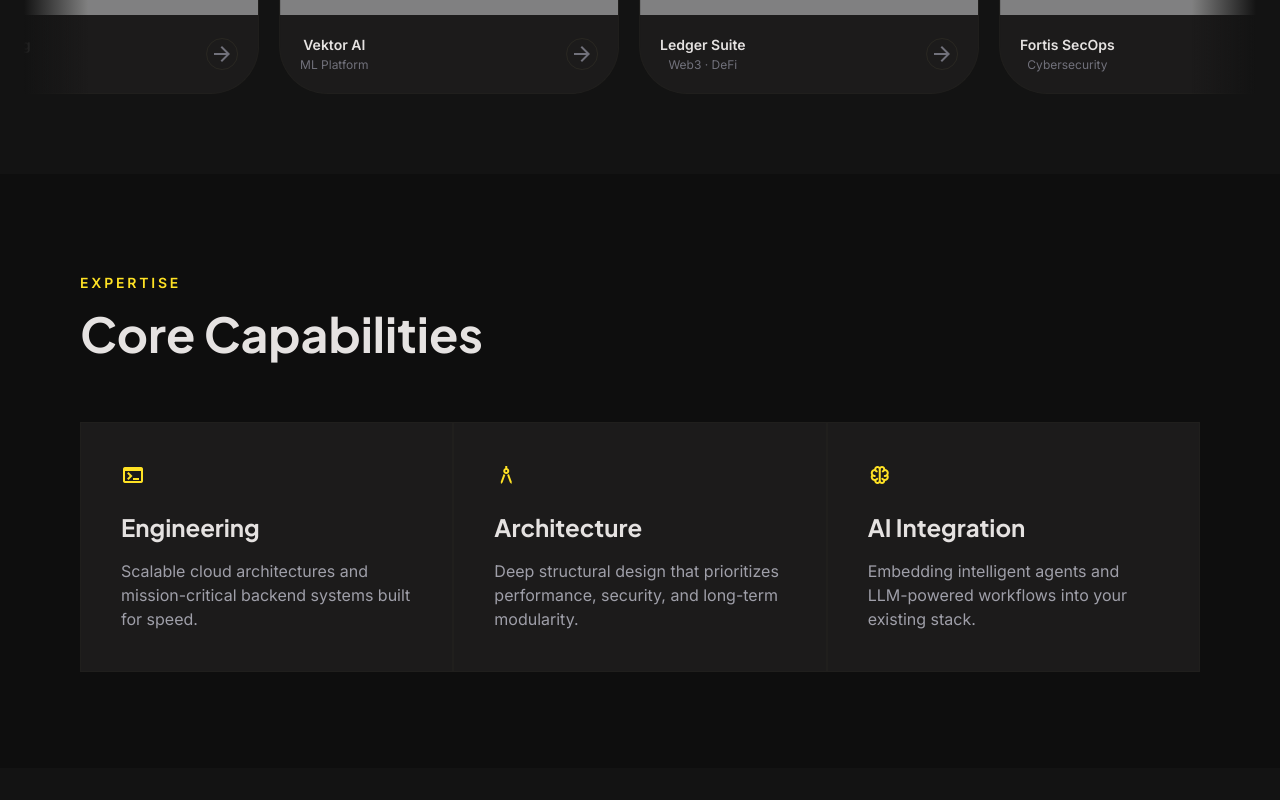
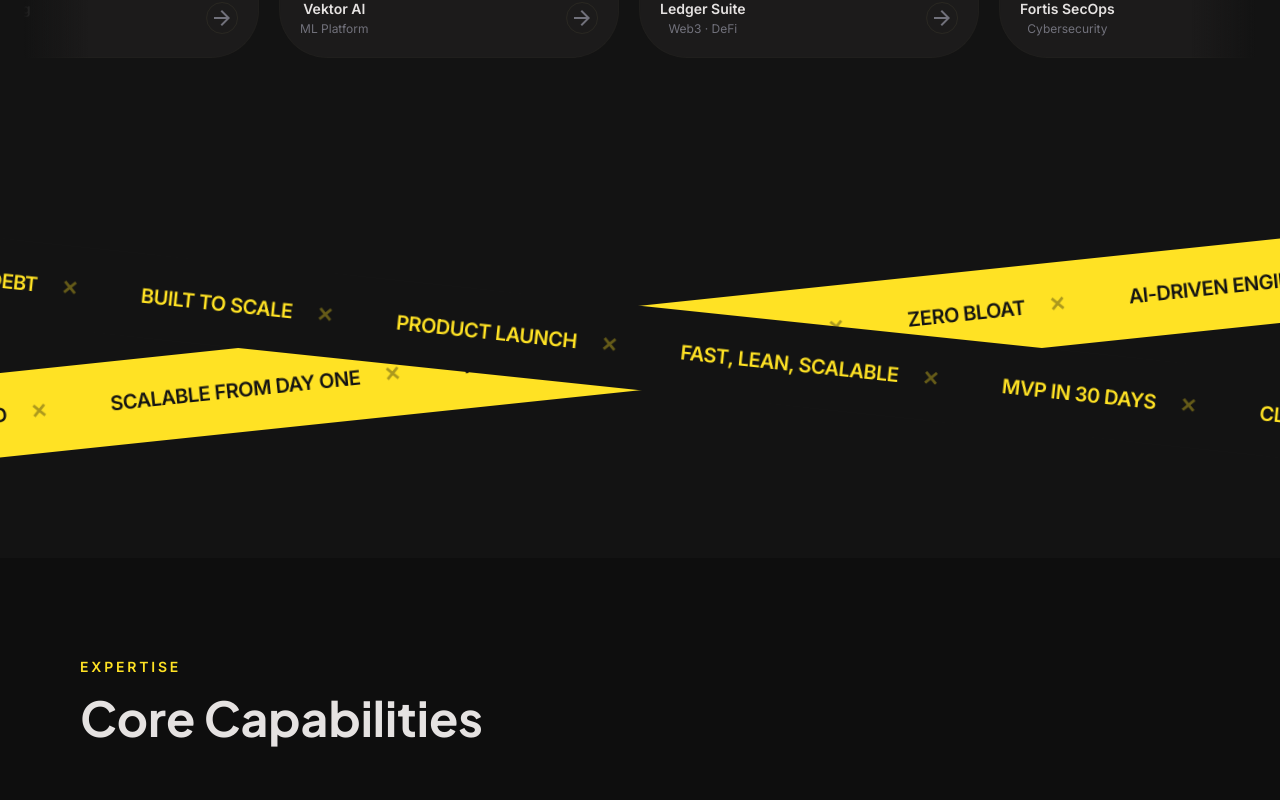
Before and after one commit to viveksh111/devmovers, a Next.js app: page / in a window 1280 px wide. Shown: the part 1060-1860 px from the top of the page. Built offline with nearby package versions, Linux system fonts and the light colour scheme; grey boxes are pictures that could not be loaded.

Commit message:
added marquee banner

```diff
--- a/app/globals.css
+++ b/app/globals.css
@@ -102,3 +102,19 @@ h4 {
 @theme inline {
   --animate-infinite-scroll: infinite-scroll 32s linear infinite;
 }
+
+/* ── Diagonal marquee ticker ── */
+@keyframes marquee-left {
+  from { transform: translateX(0); }
+  to   { transform: translateX(-25%); }
+}
+
+@keyframes marquee-right {
+  from { transform: translateX(-25%); }
+  to   { transform: translateX(0); }
+}
+
+@theme inline {
+  --animate-marquee-left:  marquee-left  28s linear infinite;
+  --animate-marquee-right: marquee-right 28s linear infinite;
+}
--- a/app/page.tsx
+++ b/app/page.tsx
@@ -1,5 +1,6 @@
 import Navbar from "@/components/Navbar";
 import HeroSection from "@/components/HeroSection";
+import MarqueeBanner from "@/components/MarqueeBanner";
 import ServicesSection from "@/components/ServicesSection";
 import WorkSection from "@/components/WorkSection";
 import WhyUsSection from "@/components/WhyUsSection";
@@ -15,6 +16,7 @@ export default function Home() {
       <Navbar />
       <main>
         <HeroSection />
+        <MarqueeBanner />
         <ServicesSection />
         <WorkSection />
         <WhyUsSection />
--- a/components/HeroSection.tsx
+++ b/components/HeroSection.tsx
@@ -42,8 +42,7 @@ export default function HeroSection() {
   const { prefix, highlight } = phrases[index];
 
   return (
-    <section className="relative pt-44 pb-20 px-6 flex flex-col items-center text-center overflow-hidden">
-      {/* Soft yellow radial glow */}
+    <section className="relative pt-35 pb-20 px-6 flex flex-col items-center text-center overflow-hidden">
       <div
         className="absolute top-0 left-1/2 -translate-x-1/2 pointer-events-none"
         style={{
@@ -55,27 +54,24 @@ export default function HeroSection() {
       />
 
       <div className="max-w-4xl w-full relative z-10">
-        {/* Eyebrow badge */}
         <motion.div
           initial={{ opacity: 0, y: 20 }}
           animate={{ opacity: 1, y: 0 }}
           transition={{ duration: 0.6, ease: [0.25, 0.1, 0.25, 1] }}
           className="inline-flex items-center gap-2 bg-surface-container-low border border-outline-variant/20 rounded-full px-4 py-1.5 mb-8"
         >
-          <span className="w-2 h-2 rounded-full bg-primary-container animate-pulse" />
+          <span className="w-2 h-2 rounded-full bg-green-500 animate-pulse" />
           <span className="text-xs font-semibold text-zinc-400 tracking-widest uppercase">
             Available for new Projects
           </span>
         </motion.div>
 
-        {/* Animated headline */}
         <motion.div
           initial={{ opacity: 0, y: 24 }}
           animate={{ opacity: 1, y: 0 }}
           transition={{ duration: 0.7, delay: 0.1, ease: [0.25, 0.1, 0.25, 1] }}
         >
           <h1 className="text-5xl md:text-7xl lg:text-8xl font-black tracking-tighter leading-[0.95] mb-8 min-h-[1.9em] flex flex-col items-center justify-center gap-1">
-            {/* Static white prefix — slides out/in */}
             <AnimatePresence mode="wait">
               <motion.span
                 key={`prefix-${index}`}
@@ -89,7 +85,6 @@ export default function HeroSection() {
               </motion.span>
             </AnimatePresence>
 
-            {/* Yellow highlight — slightly delayed for stagger */}
             <AnimatePresence mode="wait">
               <motion.span
                 key={`highlight-${index}`}
@@ -109,7 +104,6 @@ export default function HeroSection() {
           </h1>
         </motion.div>
 
-        {/* Subtext */}
         <motion.p
           initial={{ opacity: 0, y: 20 }}
           animate={{ opacity: 1, y: 0 }}
@@ -120,7 +114,6 @@ export default function HeroSection() {
           AI era.
         </motion.p>
 
-        {/* CTAs */}
         <motion.div
           initial={{ opacity: 0, y: 20 }}
           animate={{ opacity: 1, y: 0 }}
@@ -144,7 +137,6 @@ export default function HeroSection() {
           </a>
         </motion.div>
 
-        {/* Progress dots */}
         <div className="flex items-center justify-center gap-2 mb-12">
           {phrases.map((_, i) => (
             <button
@@ -167,7 +159,6 @@ export default function HeroSection() {
         </div>
       </div>
 
-      {/* Infinite project carousel */}
       <motion.div
         initial={{ opacity: 0, y: 30 }}
         animate={{ opacity: 1, y: 0 }}
--- /dev/null
+++ b/components/MarqueeBanner.tsx
@@ -0,0 +1,117 @@
+"use client";
+
+import { useRef, useEffect } from "react";
+import { motion, useMotionValue, useAnimationFrame } from "motion/react";
+
+const rowOne = [
+  "AI-Driven Engineering",
+  "Ship in 21 Days",
+  "Startup First",
+  "Founder-Led",
+  "Scalable From Day One",
+  "Full-Stack AI",
+  "Fixed Fee",
+  "Zero Bloat",
+];
+
+const rowTwo = [
+  "Product Launch",
+  "Fast, Lean, Scalable",
+  "MVP in 30 Days",
+  "Cloud Architecture",
+  "LLM Integration",
+  "24/7 Support",
+  "Zero Technical Debt",
+  "Built to Scale",
+];
+
+const EDGE_MASK =
+  "linear-gradient(to right, rgba(0,0,0,0) 0%, rgb(0,0,0) 8%, rgb(0,0,0) 92%, rgba(0,0,0,0) 100%)";
+
+function MarqueeRow({
+  items,
+  speed,
+  bg,
+  textColor,
+  angle,
+}: {
+  items: string[];
+  speed: number;
+  bg: string;
+  textColor: string;
+  angle: number;
+}) {
+  const all = [...items, ...items, ...items];
+
+  const listRef = useRef<HTMLUListElement>(null);
+  const oneWidthRef = useRef(0);
+  const x = useMotionValue(0);
+
+  useEffect(() => {
+    if (listRef.current) {
+      oneWidthRef.current = listRef.current.scrollWidth / 3;
+    }
+  }, []);
+
+  useAnimationFrame((_, delta) => {
+    const w = oneWidthRef.current;
+    if (!w) return;
+    let next = x.get() + speed * (delta / 1000);
+    if (next < -w) next += w;
+    if (next > 0) next -= w;
+    x.set(next);
+  });
+
+  return (
+    <div
+      className="absolute left-[-25%] w-[150%] overflow-hidden py-7"
+      style={{
+        top: "50%",
+        backgroundColor: bg,
+        transform: `translateY(-50%) rotate(${angle}deg)`,
+        maskImage: EDGE_MASK,
+        WebkitMaskImage: EDGE_MASK,
+      }}
+    >
+      <motion.ul
+        ref={listRef}
+        className="flex items-center m-0 p-0 list-none"
+        style={{ x, willChange: "transform" }}
+      >
+        {all.map((item, i) => (
+          <li
+            key={i}
+            className="flex items-center gap-6 px-8 text-xl font-black uppercase tracking-tight whitespace-nowrap"
+            aria-hidden={i >= items.length ? "true" : undefined}
+            style={{ color: textColor }}
+          >
+            {item}
+            <span style={{ color: textColor, opacity: 0.35 }}>✕</span>
+          </li>
+        ))}
+      </motion.ul>
+    </div>
+  );
+}
+
+export default function MarqueeBanner() {
+  return (
+    <div className="relative w-full overflow-hidden" style={{ height: "420px" }}>
+      <MarqueeRow
+        items={rowOne}
+        speed={-100}
+        bg="#FFE224"
+        textColor="#131313"
+        angle={-6}
+      />
+
+      <MarqueeRow
+        items={rowTwo}
+        speed={100}
+        bg="#131313"
+        textColor="#FFE224"
+        angle={6}
+      />
+    </div>
+  );
+}
```
Also changed, not shown: components/Footer.tsx (line endings or trailing spaces).
